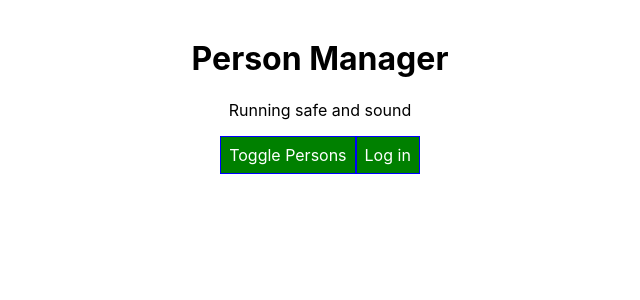
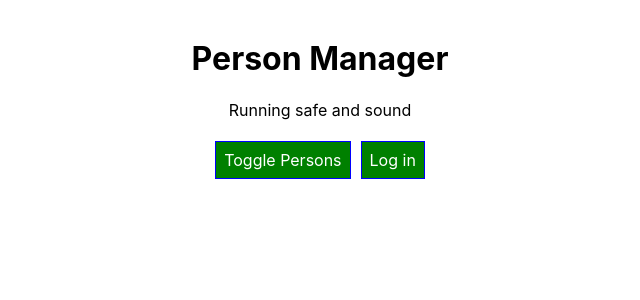
Before and after one commit to beracho/react-course, a React app: page / in a window 1280 px wide. Shown: the top 300 px of the page, without its empty margins (320-960 px from the left). Built offline with nearby package versions, Linux system fonts and the light colour scheme.

Commit message:
add styles on person list

```diff
--- a/src/components/Ongoing/Ongoing.js
+++ b/src/components/Ongoing/Ongoing.js
@@ -3,6 +3,7 @@ import Cockpit from '../Cockpit/Cockpit'
 import Persons from './Persons/Persons'
 import Classes from './Ongoing.module.css'
 import AuthContext from '../../context/auth-context'
+import WithClass from '../../hoc/WithClass'
 
 class Ongoing extends Component {
   state = {
@@ -64,7 +65,9 @@ class Ongoing extends Component {
             // persons={this.state.persons}
             clicked={this.togglePersonsHandler}
           />
-          {persons}
+          <WithClass classes={Classes.PersonsWrapper}>
+            {persons}
+          </WithClass>
         </AuthContext.Provider>
       </div>
     )
--- a/src/components/Ongoing/Ongoing.module.css
+++ b/src/components/Ongoing/Ongoing.module.css
@@ -8,6 +8,7 @@
 .Ongoing button {
   background-color: green;
   color: white;
+  margin: 5px;
   font: inherit;
   border: 1px solid blue;
   padding: 8px;
@@ -26,3 +27,8 @@
 .Ongoing button.Red:hover {
   background-color: salmon;
 }
+
+.PersonsWrapper {
+  text-align: center;
+  width: 100%;
+}
--- a/src/components/Ongoing/Persons/Person/Person.module.css
+++ b/src/components/Ongoing/Persons/Person/Person.module.css
@@ -1,10 +1,11 @@
 .Person {
-  width: 60%;
+  /* width: 25%; */
   margin: 16px;
   border: 1px solid #eee;
   box-shadow: 0 2px 3px #ccc;
   padding: 16px;
   text-align: center;
+  float: left;
 }
 
 @media (min-width: 500px) {
```
